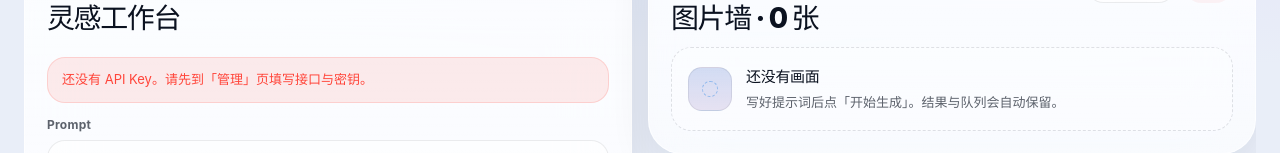
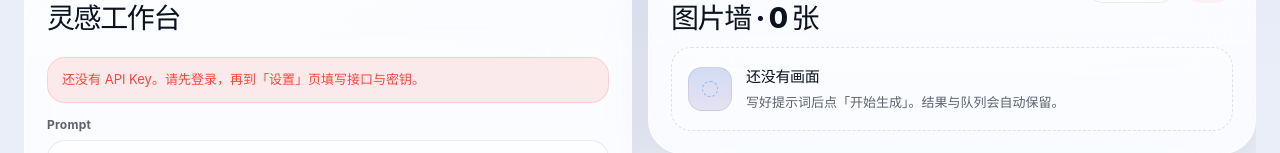
Before and after one commit to MurasameCyan/CialloStudio, a React (Vite) app: page / in a window 1280 px wide. Shown: the part 165-318 px from the top of the page. Built offline with nearby package versions, Linux system fonts and the light colour scheme.

Commit message:
feat: route unconfigured studio to login or settings

```diff
--- a/src/App.tsx
+++ b/src/App.tsx
@@ -118,6 +118,7 @@ export default function App() {
             settings={settings}
             onOpenSettings={openSettings}
             onNeedLogin={openHallAuth}
+            isLoggedIn={isLoggedIn}
             onSharedToHall={() => setTab("hall")}
             draft={queue.draft}
             setDraft={queue.setDraft}
--- a/src/components/StudioPage.tsx
+++ b/src/components/StudioPage.tsx
@@ -21,6 +21,8 @@ type Props = {
   onOpenSettings: () => void;
   /** 未登录时跳转账号页 */
   onNeedLogin?: () => void;
+  /** 是否已登录社区账号（未配置 Key 时决定去登录还是去设置） */
+  isLoggedIn?: boolean;
   /** 分享成功后可选跳转大厅 */
   onSharedToHall?: () => void;
   draft: StudioDraft;
@@ -41,6 +43,7 @@ export function StudioPage({
   settings,
   onOpenSettings,
   onNeedLogin,
+  isLoggedIn = false,
   onSharedToHall,
   draft,
   setDraft,
@@ -126,9 +129,17 @@ export function StudioPage({
     }
   }
 
+  function openConfigOrLogin() {
+    if (!isLoggedIn) {
+      onNeedLogin?.();
+      return;
+    }
+    onOpenSettings();
+  }
+
   async function handleGenerate() {
     if (!configured) {
-      onOpenSettings();
+      openConfigOrLogin();
       return;
     }
     try {
@@ -200,7 +211,9 @@ export function StudioPage({
 
         {!configured ? (
           <div className="status err" style={{ marginBottom: 14 }}>
-            还没有 API Key。请先到「管理」页填写接口与密钥。
+            {isLoggedIn
+              ? "还没有 API Key。请到「设置」页填写接口与密钥。"
+              : "还没有 API Key。请先登录，再到「设置」页填写接口与密钥。"}
           </div>
         ) : null}
 
@@ -253,7 +266,7 @@ export function StudioPage({
                   停止
                 </button>
               </div>
-              <button type="button" className="btn btn-ghost" onClick={onOpenSettings}>
+              <button type="button" className="btn btn-ghost" onClick={openConfigOrLogin}>
                 模型 {settings.model || "未选择"} →
               </button>
             </div>
```
